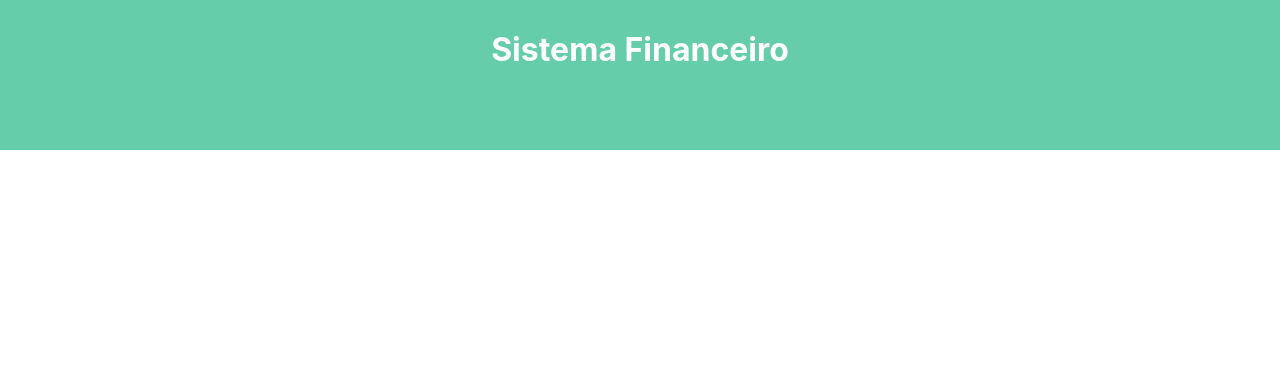
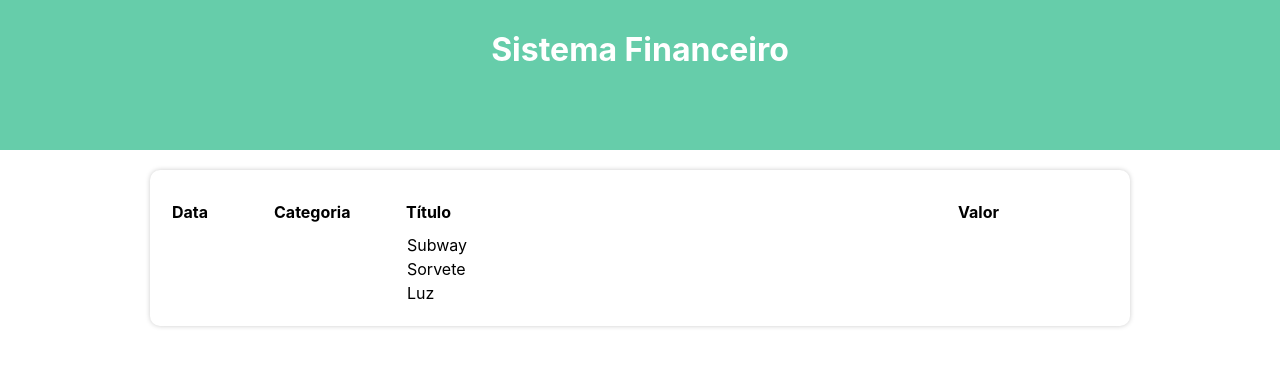
Before and after one commit to kanechandev/sistema-financas-pessoais, a React (Create React App) app: page / in a window 1280 px wide. Shown: the top 366 px of the page. Built offline with nearby package versions, Linux system fonts and the light colour scheme.

Commit message:
feat: montado a TableArea para apresentar os dados

```diff
--- a/src/App.tsx
+++ b/src/App.tsx
@@ -5,6 +5,7 @@ import { Item } from './types/Item';
 import { categorias } from './data/categorias';
 import { items } from './data/items';
 import { filterListByMonth, getCurrentMonth } from './helpers/dateFilter';
+import { TableArea } from './components/TableArea';
 
 const App = () => {
   const [list, setList] = useState(items);
@@ -25,7 +26,7 @@ const App = () => {
 
         {/* Área de cadastro */}
 
-        {/* Relação de cadastros */}
+        <TableArea list={filteredList}/>
       </C.Body>
     </C.Container>
   );
--- /dev/null
+++ b/src/components/TableArea/index.tsx
@@ -0,0 +1,31 @@
+import * as C from './styles';
+import { Item } from '../../types/Item';
+
+type Props = {
+    list: Item[]
+}
+
+export const TableArea = ({ list }: Props) => {
+    return (
+        <C.Table>
+            <thead>
+                <tr>
+                    <C.TableHeadColumn width={100}>Data</C.TableHeadColumn>
+                    <C.TableHeadColumn width={130}>Categoria</C.TableHeadColumn>
+                    <C.TableHeadColumn>Título</C.TableHeadColumn>
+                    <C.TableHeadColumn width={150}>Valor</C.TableHeadColumn>
+                </tr>
+            </thead>
+            <tbody>
+                {list.map((item, index)=>(
+                    <tr key={index}>
+                        <td></td>
+                        <td></td>
+                        <td>{item.titulo}</td>
+                        <td></td>
+                    </tr>
+                ))}
+            </tbody>
+        </C.Table>
+    );
+}
--- /dev/null
+++ b/src/components/TableArea/styles.ts
@@ -0,0 +1,16 @@
+import styled from 'styled-components';
+
+export const Table = styled.table`
+    width: 100%;
+    background-color: #fff;
+    padding: 20px;
+    box-shadow: 0px 0px 5px #ccc;
+    border-radius: 10px;
+    margin-top: 20px;
+`;
+
+export const TableHeadColumn = styled.th<{ width?: number }>`
+    width: ${props => props.width ? `${props.width}px` : 'auto'};
+    padding: 10px 0;
+    text-align: left;
+`;
--- a/src/data/items.ts
+++ b/src/data/items.ts
@@ -1,9 +1,9 @@
 import { Item } from '../types/Item';
 
 export const items: Item[] = [
-    { data: new Date(2022, 3, 22), categoria: 'alimentacao',  titulo: 'Subway', valor: 29.95 },
-    { data: new Date(2022, 3, 15), categoria: 'alimentacao',  titulo: 'Sorvete', valor: 6.50 },
-    { data: new Date(2022, 3, 12), categoria: 'conta',  titulo: 'Luz', valor: 199.95 },
-    { data: new Date(2022, 3, 21), categoria: 'conta',  titulo: 'Água', valor: 79.95 },
-    { data: new Date(2022, 3, 21), categoria: 'salario',  titulo: 'XYZ Ltda.', valor: 2300.54 },
+    { data: new Date(2022, 5, 22), categoria: 'alimentacao',  titulo: 'Subway', valor: 29.95 },
+    { data: new Date(2022, 5, 15), categoria: 'alimentacao',  titulo: 'Sorvete', valor: 6.50 },
+    { data: new Date(2022, 5, 12), categoria: 'conta',  titulo: 'Luz', valor: 199.95 },
+    { data: new Date(2022, 6, 21), categoria: 'conta',  titulo: 'Água', valor: 79.95 },
+    { data: new Date(2022, 6, 21), categoria: 'salario',  titulo: 'XYZ Ltda.', valor: 2300.54 },
 ];
```
